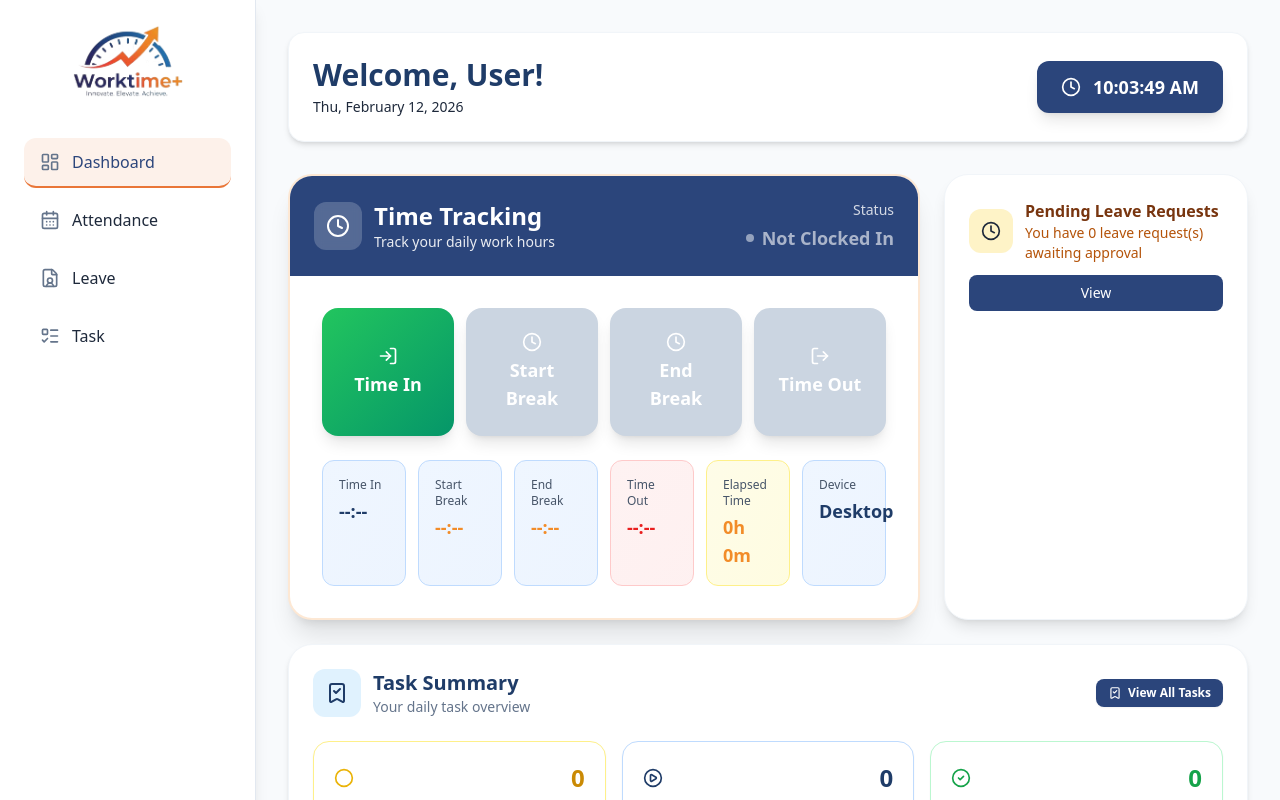
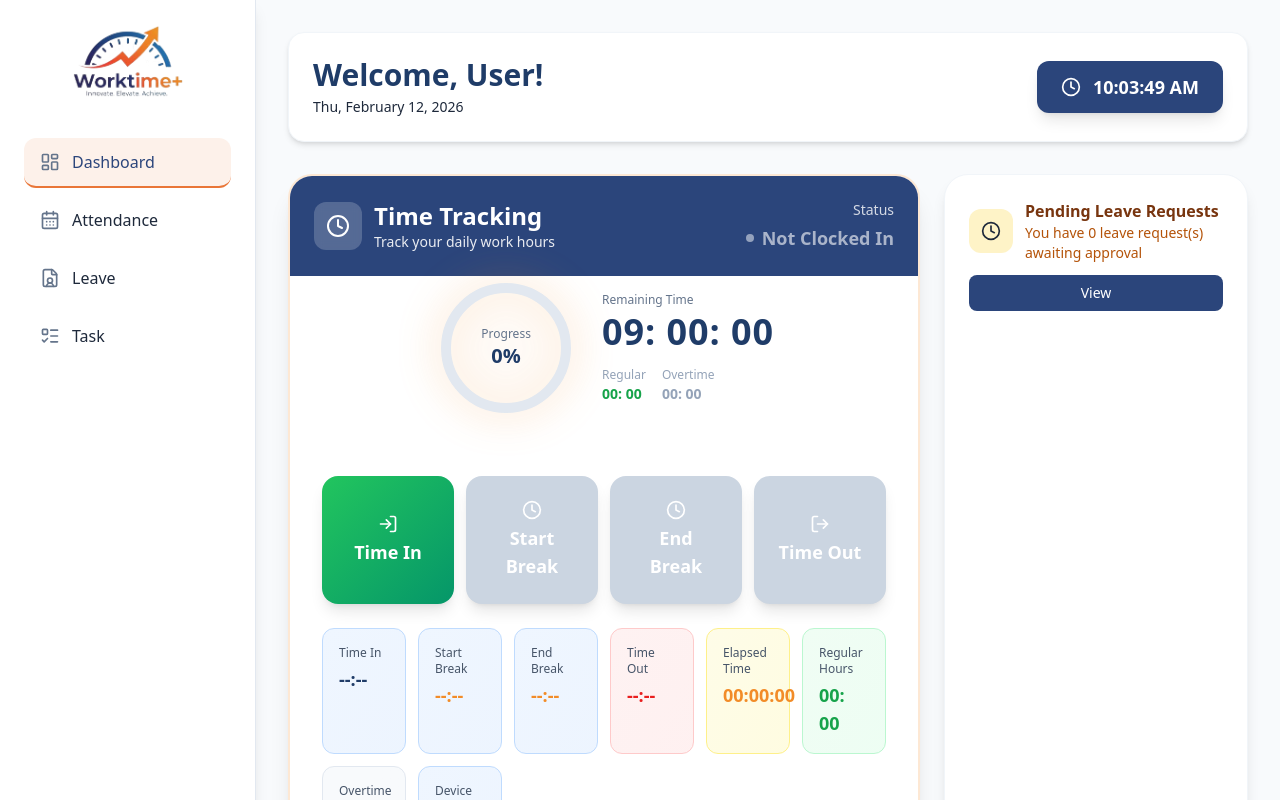
Before and after one commit to zantii3/Worktime, a React (Vite) app: page /dashboard in a window 1280 px wide. Shown: the top 800 px of the page. Built offline with nearby package versions, Linux system fonts and the light colour scheme.

Commit message:
User Updated

```diff
--- a/src/pages/user/Dashboard.tsx
+++ b/src/pages/user/Dashboard.tsx
@@ -77,7 +77,44 @@ function Dashboard() {
   handleTimeOut,
   getStatus,
   calculateElapsedTime,
+  calculateWorkDetails,
 } = useAttendance(user?.id || "user");
+
+const workDetails = calculateWorkDetails();
+
+  const STANDARD_SHIFT_MINUTES = 9 * 60;
+
+  const formatMinutes = (minutes: number) => {
+    const hrs = Math.floor(minutes / 60);
+    const mins = minutes % 60;
+    return `${String(hrs).padStart(2, "0")}:
+${String(mins).padStart(2, "0")}`;
+  };
+
+  const formatMs = (ms: number) => {
+    const totalSeconds = Math.floor(ms / 1000);
+    const hrs = Math.floor(totalSeconds / 3600);
+    const mins = Math.floor((totalSeconds % 3600) / 60);
+    const secs = totalSeconds % 60;
+    return `${String(hrs).padStart(2, "0")}:
+${String(mins).padStart(2, "0")}:
+${String(secs).padStart(2, "0")}`;
+  };
+
+  const getRemainingTime = () => {
+    if (!todayRecord?.timeIn) return formatMs(STANDARD_SHIFT_MINUTES * 60000);
+    const start = new Date(todayRecord.timeIn).getTime();
+    const target = start + STANDARD_SHIFT_MINUTES * 60000;
+    const now = todayRecord.timeOut
+      ? new Date(todayRecord.timeOut).getTime()
+      : currentTime.getTime();
+    const diff = target - now;
+    if (diff >= 0) {
+      return formatMs(diff);
+    }
+    return `+${formatMs(-diff)}`;
+  };
+
 
   useEffect(() => {
     const handleResize = () => {
@@ -129,6 +166,29 @@ function Dashboard() {
     { label: "End Break",     value: todayRecord?.lunchIn,   isTime: true,    textColor: "#F28C28", bgClass: "from-blue-50 to-blue-100/50",    borderClass: "border-blue-200"   },
     { label: "Time Out",     value: todayRecord?.timeOut,   isTime: true,    textColor: "#e91f1f", bgClass: "from-red-50 to-red-100/50",      borderClass: "border-red-200"    },
     { label: "Elapsed Time", value: calculateElapsedTime(), isElapsed: true, textColor: "#F28C28", bgClass: "from-yellow-50 to-yellow-100/50", borderClass: "border-yellow-200" },
+    {
+  label: "Regular Hours",
+  value: formatMinutes(workDetails.regularMinutes),
+  isTime: false,
+  textColor: "#16a34a",
+  bgClass: "from-green-50 to-green-100/50",
+  borderClass: "border-green-200",
+},
+{
+  label: "Overtime",
+  value: formatMinutes(workDetails.overtimeMinutes),
+  isTime: false,
+  textColor:
+    workDetails.overtimeMinutes > 0 ? "#e91f1f" : "#94a3b8",
+  bgClass:
+    workDetails.overtimeMinutes > 0
+      ? "from-red-50 to-red-100/50"
+      : "from-slate-50 to-slate-100/50",
+  borderClass:
+    workDetails.overtimeMinutes > 0
+      ? "border-red-200"
+      : "border-slate-200",
+},
     { label: "Device",       value: todayRecord?.device || "---", isTime: false, textColor: "#1F3C68", bgClass: "from-blue-50 to-blue-100/50", borderClass: "border-blue-200" },
   ];
 
@@ -141,6 +201,7 @@ function Dashboard() {
     localStorage.removeItem("currentUser");
     navigate("/");
   };
+
 
   return (
     <div className="min-h-screen bg-[#F8FAFC] flex">
@@ -225,6 +286,9 @@ function Dashboard() {
             transition={{ delay: 0.1 }}
             className="col-span-1 lg:col-span-2 bg-white rounded-2xl md:rounded-2.5xl lg:rounded-3xl shadow-xl border-2 border-[#F28C28]/20 overflow-hidden"
           >
+
+            {/* 9 Hour Daily Progress */}
+
             <div className="bg-primary p-3 md:p-4 lg:p-6 text-white">
               <div className="flex flex-col md:flex-row items-start md:items-center justify-between gap-2 md:gap-3 lg:gap-4">
                 <div className="flex items-start md:items-center gap-2 md:gap-2.5 lg:gap-3 min-w-0">
@@ -247,7 +311,110 @@ function Dashboard() {
                 </div>
               </div>
             </div>
+            {/* ===== Enhanced 9 Hour Timer ===== */}
+<div className="mb-6 flex flex-col lg:flex-row items-center justify-center gap-6">
 
+  {/* LEFT: Circular Progress */}
+  <div className={`relative w-36 h-36 flex items-center justify-center transition-all ${
+  workDetails.overtimeMinutes > 0
+    ? "drop-shadow-[0_0_20px_rgba(239,68,68,0.6)]"
+    : "drop-shadow-[0_0_20px_rgba(242,140,40,0.4)]"
+}`}>
+
+    <svg className="absolute w-full h-full rotate-[-90deg]">
+      <circle
+        cx="72"
+        cy="72"
+        r="60"
+        stroke="#E2E8F0"
+        strokeWidth="10"
+        fill="transparent"
+      />
+
+      <motion.circle
+        cx="72"
+        cy="72"
+        r="60"
+        stroke={
+          workDetails.overtimeMinutes > 0 ? "#ef4444" : "#F28C28"
+        }
+        strokeWidth="10"
+        fill="transparent"
+        strokeLinecap="round"
+        strokeDasharray={2 * Math.PI * 60}
+        strokeDashoffset={
+          2 * Math.PI * 60 *
+          (1 - workDetails.progressPct / 100)
+        }
+        initial={{ strokeDashoffset: 2 * Math.PI * 60 }}
+        animate={{
+          strokeDashoffset:
+            2 * Math.PI * 60 *
+            (1 - workDetails.progressPct / 100),
+        }}
+        transition={{ duration: 0.6 }}
+      />
+    </svg>
+
+    {/* Center Text */}
+    <div className="text-center">
+      <p className="text-xs text-slate-500">Progress</p>
+      <p
+        className={`text-xl font-bold ${
+          workDetails.overtimeMinutes > 0
+            ? "text-red-500"
+            : "text-[#1F3C68]"
+        }`}
+      >
+        {Math.round(workDetails.progressPct)}%
+      </p>
+    </div>
+  </div>
+
+  {/* RIGHT: Big Timer Info */}
+ <div className="flex flex-col items-center lg:items-start text-center lg:text-left">
+
+    <p className="text-xs text-slate-500 mb-1">
+      {workDetails.overtimeMinutes > 0
+        ? "Overtime"
+        : "Remaining Time"}
+    </p>
+
+    <motion.p
+      key={getRemainingTime()}
+      initial={{ scale: 0.95, opacity: 0 }}
+      animate={{ scale: 1, opacity: 1 }}
+      className={`text-3xl lg:text-4xl font-bold tabular-nums tracking-wide ${
+        workDetails.overtimeMinutes > 0
+          ? "text-red-500"
+          : "text-[#1F3C68]"
+      }`}
+    >
+      {getRemainingTime()}
+    </motion.p>
+
+    <div className="flex justify-center lg:justify-start gap-4 mt-3 text-sm">
+      <div>
+        <span className="text-slate-400 text-xs">Regular</span>
+        <p className="font-bold text-green-600">
+          {formatMinutes(workDetails.regularMinutes)}
+        </p>
+      </div>
+      <div>
+        <span className="text-slate-400 text-xs">Overtime</span>
+        <p
+          className={`font-bold ${
+            workDetails.overtimeMinutes > 0
+              ? "text-red-500"
+              : "text-slate-400"
+          }`}
+        >
+          {formatMinutes(workDetails.overtimeMinutes)}
+        </p>
+      </div>
+    </div>
+  </div>
+</div>
             <div className="p-3 md:p-4 lg:p-8">
               {/* Action Buttons */}
               <div className="grid grid-cols-2 md:grid-cols-4 gap-2 md:gap-3 mb-4 md:mb-6">
@@ -267,7 +434,7 @@ function Dashboard() {
                 <motion.button whileHover={{ scale: 1.02 }} whileTap={{ scale: 0.98 }} onClick={handleLunchOut}
                   disabled={!todayRecord?.timeIn || !!todayRecord?.lunchOut || !!todayRecord?.timeOut}
                   className={`p-2 md:p-3 lg:p-6 rounded-lg md:rounded-xl lg:rounded-2xl font-bold text-white shadow-lg transition-all ${
-                    !todayRecord?.timeIn || todayRecord?.lunchOut || todayRecord?.timeOut ? "bg-slate-300 cursor-not-allowed" : "bg-gradient-to-br from-yellow-500 to-secondary"
+                    !todayRecord?.timeIn || todayRecord?.lunchOut || todayRecord?.timeOut ? "bg-slate-300 cursor-not-allowed" : "bg-gradient-to-br from-yellow-500 to-secondary "
                   }`}>
                   <div className="flex flex-col items-center justify-center gap-0.5 md:gap-1">
                     <Clock className="w-3.5 md:w-4 lg:w-5 h-3.5 md:h-4 lg:h-5" />
--- a/src/pages/user/Tasks.tsx
+++ b/src/pages/user/Tasks.tsx
@@ -4,7 +4,6 @@ import { motion, AnimatePresence } from "framer-motion";
 import {
   Menu,
   Clock,
-  Plus,
   CheckCircle2,
   ListTodo,
   TrendingUp,
@@ -364,11 +363,6 @@ function TaskPage() {
                 <option value="Medium">Medium</option>
                 <option value="High">High</option>
               </select>
-
-              <button className="flex items-center gap-1.5 px-4 py-2 rounded-xl bg-gradient-to-r from-[#F28C28] to-[#E97638] text-white text-xs font-bold shadow-sm hover:shadow-md hover:scale-[1.02] active:scale-[0.98] transition-all">
-                <Plus className="w-3.5 h-3.5" />
-                Add Task
-              </button>
             </div>
           </div>
 
--- a/src/pages/user/hooks/useAttendance.ts
+++ b/src/pages/user/hooks/useAttendance.ts
@@ -100,13 +100,18 @@ export function useAttendance(userId?: string) {
   };
 
   const calculateElapsedTime = () => {
-    if (!todayRecord?.timeIn) return "0h 0m";
-    const timeInDate = new Date(todayRecord.timeIn as string);
-    const now = todayRecord.timeOut ? new Date(todayRecord.timeOut) : new Date();
-    const diff = now.getTime() - timeInDate.getTime();
-    const hours = Math.floor(diff / 1000 / 60 / 60);
-    const minutes = Math.floor((diff / 1000 / 60) % 60);
-    return `${hours}h ${minutes}m`;
+    if (!todayRecord?.timeIn) return "00:00:00";
+    const start = new Date(todayRecord.timeIn as string).getTime();
+    const end = todayRecord.timeOut
+      ? new Date(todayRecord.timeOut as string).getTime()
+      : Date.now();
+
+    const diff = end - start;
+    const hrs = Math.floor(diff / 1000 / 60 / 60);
+    const mins = Math.floor((diff / 1000 / 60) % 60);
+    const secs = Math.floor((diff / 1000) % 60);
+
+    return `${String(hrs).padStart(2, "0")}:${String(mins).padStart(2, "0")}:${String(secs).padStart(2, "0")}`;
   };
 
   useEffect(() => {
@@ -141,6 +146,52 @@ export function useAttendance(userId?: string) {
   }, [userId, todayRecord, isClient]);
 
 
+  // add standard shift constant inside module scope
+  const STANDARD_SHIFT_MINUTES = 9 * 60; // 9 hours including lunch
+
+  const calculateWorkDetails = () => {
+    if (!todayRecord?.timeIn) {
+      return {
+        totalMinutes: 0,
+        regularMinutes: 0,
+        overtimeMinutes: 0,
+        progressPct: 0,
+      };
+    }
+
+    const start = new Date(todayRecord.timeIn as string);
+    const end = todayRecord.timeOut
+      ? new Date(todayRecord.timeOut as string)
+      : new Date();
+
+    // TOTAL shift time (NO lunch deduction)
+    const totalMinutes = Math.floor(
+      (end.getTime() - start.getTime()) / 60000
+    );
+
+    const regularMinutes = Math.min(
+      totalMinutes,
+      STANDARD_SHIFT_MINUTES
+    );
+
+    const overtimeMinutes =
+      totalMinutes > STANDARD_SHIFT_MINUTES
+        ? totalMinutes - STANDARD_SHIFT_MINUTES
+        : 0;
+
+    const progressPct = Math.min(
+      (regularMinutes / STANDARD_SHIFT_MINUTES) * 100,
+      100
+    );
+
+    return {
+      totalMinutes,
+      regularMinutes,
+      overtimeMinutes,
+      progressPct,
+    };
+  };
+
   return {
     todayRecord,
     attendanceData,
@@ -152,5 +203,6 @@ export function useAttendance(userId?: string) {
     handleTimeOut,
     getStatus,
     calculateElapsedTime,
+    calculateWorkDetails,
   } as const;
 }
--- a/src/pages/user/utils/timeUtils.ts
+++ b/src/pages/user/utils/timeUtils.ts
@@ -0,0 +1,27 @@
+// Format a date/time string into "HH:MM" or return "--:--" if undefined
+export const formatTime = (date?: string | number | Date) => {
+  if (!date) return "--:--";
+  return new Date(date).toLocaleTimeString("en-US", {
+    hour: "2-digit",
+    minute: "2-digit",
+  });
+};
+
+// Calculate elapsed time from timeIn to timeOut (or now)
+export const calculateElapsedTime = (record: {
+  timeIn?: string;
+  lunchOut?: string;
+  lunchIn?: string;
+  timeOut?: string;
+}) => {
+  if (!record.timeIn) return "--:--:--";
+  const start = new Date(record.timeIn).getTime();
+  const end = record.timeOut ? new Date(record.timeOut).getTime() : Date.now();
+
+  const elapsed = end - start;
+  const hours = Math.floor(elapsed / 1000 / 60 / 60);
+  const minutes = Math.floor((elapsed / 1000 / 60) % 60);
+  const seconds = Math.floor((elapsed / 1000) % 60);
+
+  return `${String(hours).padStart(2, "0")}:${String(minutes).padStart(2, "0")}:${String(seconds).padStart(2, "0")}`;
+};
```
Lines whose indentation alone changed are shown as unchanged.
